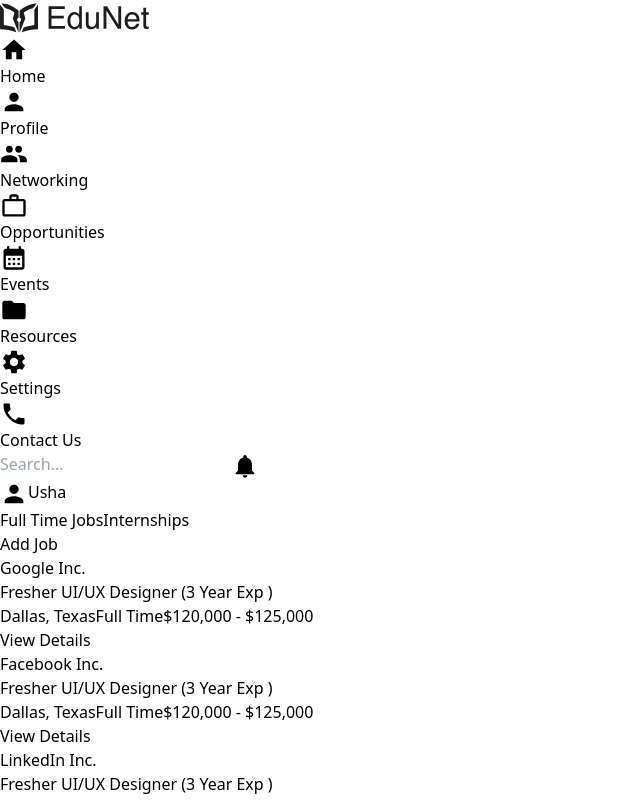
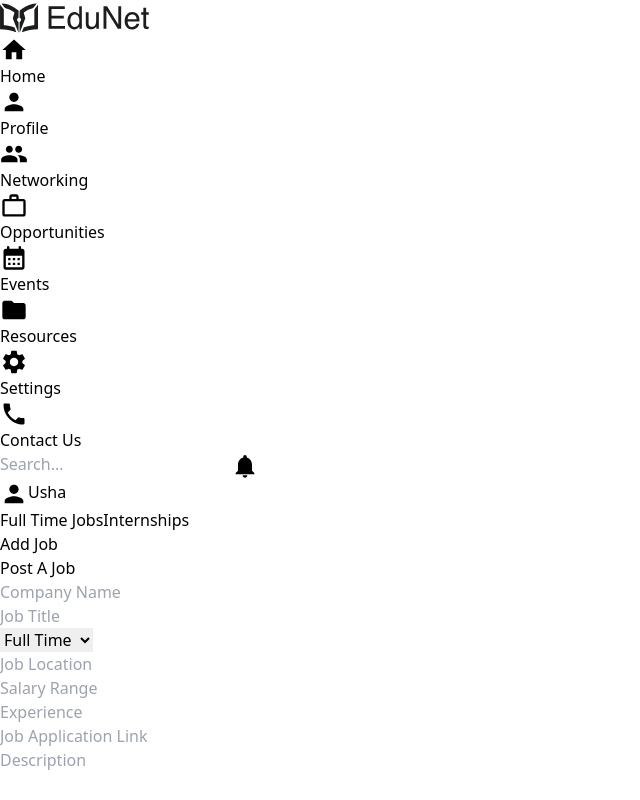
Before and after one commit to shineychinthamalla/EduNet, a Next.js app: page /opportunities in a window 1280 px wide. Both pictures are taken after a click on the button "Add Job". Shown: the top 800 px of the page, without its empty margins (0-640 px from the left). Built offline with nearby package versions, Linux system fonts and the light colour scheme.

Commit message:
Added job page

```diff
--- a/src/app/opportunities/page.jsx
+++ b/src/app/opportunities/page.jsx
@@ -5,7 +5,7 @@
 
 const JobsPage = () => {
   return (
-    <div className="min-h-full bg-gray-100">
+    <div className="h-full">
       <Jobs />
     </div>
   );
--- /dev/null
+++ b/src/components/Jobs/AddJobForm.jsx
@@ -0,0 +1,166 @@
+import React, { useState } from "react";
+
+const AddJobForm = ({ onRegisterJob, onCancel }) => {
+  const [newJob, setNewJob] = useState({
+    company: "",
+    title: "",
+    location: "",
+    type: "Full Time",
+    salary: "",
+    experience: "",
+    jobLink: "",
+    description: "",
+  });
+
+  const [errors, setErrors] = useState({});
+
+  const validateForm = () => {
+    const newErrors = {};
+    if (!newJob.company.trim()) newErrors.company = "Company name is required";
+    if (!newJob.title.trim()) newErrors.title = "Job title is required";
+    if (!newJob.location.trim()) newErrors.location = "Location is required";
+    if (!newJob.salary.trim()) newErrors.salary = "Salary is required";
+
+    setErrors(newErrors);
+    return Object.keys(newErrors).length === 0;
+  };
+
+  const handleRegister = () => {
+    if (validateForm()) {
+      onRegisterJob(newJob);
+      setNewJob({
+        company: "",
+        title: "",
+        location: "",
+        type: "Full Time",
+        salary: "",
+        experience: "",
+        jobLink: "",
+        description: "",
+      });
+      setErrors({});
+    }
+  };
+
+  return (
+    <div className="space-y-4 mb-8">
+      <h2 className="text-xl font-bold">Post A Job</h2>
+      <div className="grid grid-cols-2 gap-4">
+        <div>
+          <input
+            className={`w-full px-3 py-2 border rounded-md ${
+              errors.company ? "border-red-500" : ""
+            }`}
+            type="text"
+            placeholder="Company Name"
+            value={newJob.company}
+            onChange={(e) => setNewJob({ ...newJob, company: e.target.value })}
+          />
+          {errors.company && (
+            <p className="text-red-500 text-sm mt-1">{errors.company}</p>
+          )}
+        </div>
+        <div>
+          <input
+            className={`w-full px-3 py-2 border rounded-md ${
+              errors.title ? "border-red-500" : ""
+            }`}
+            type="text"
+            placeholder="Job Title"
+            value={newJob.title}
+            onChange={(e) => setNewJob({ ...newJob, title: e.target.value })}
+          />
+          {errors.title && (
+            <p className="text-red-500 text-sm mt-1">{errors.title}</p>
+          )}
+        </div>
+        <div>
+          <select
+            className="w-full px-3 py-2 border rounded-md"
+            value={newJob.type}
+            onChange={(e) => setNewJob({ ...newJob, type: e.target.value })}
+          >
+            <option value="Full Time">Full Time</option>
+            <option value="Part Time">Part Time</option>
+            <option value="Contract">Contract</option>
+          </select>
+        </div>
+        <div>
+          <input
+            className={`w-full px-3 py-2 border rounded-md ${
+              errors.location ? "border-red-500" : ""
+            }`}
+            type="text"
+            placeholder="Job Location"
+            value={newJob.location}
+            onChange={(e) => setNewJob({ ...newJob, location: e.target.value })}
+          />
+          {errors.location && (
+            <p className="text-red-500 text-sm mt-1">{errors.location}</p>
+          )}
+        </div>
+        <div>
+          <input
+            className={`w-full px-3 py-2 border rounded-md ${
+              errors.salary ? "border-red-500" : ""
+            }`}
+            type="text"
+            placeholder="Salary Range"
+            value={newJob.salary}
+            onChange={(e) => setNewJob({ ...newJob, salary: e.target.value })}
+          />
+          {errors.salary && (
+            <p className="text-red-500 text-sm mt-1">{errors.salary}</p>
+          )}
+        </div>
+        <div>
+          <input
+            className="w-full px-3 py-2 border rounded-md"
+            type="text"
+            placeholder="Experience"
+            value={newJob.experience}
+            onChange={(e) =>
+              setNewJob({ ...newJob, experience: e.target.value })
+            }
+          />
+        </div>
+        <div className="col-span-2">
+          <input
+            className="w-full px-3 py-2 border rounded-md"
+            type="text"
+            placeholder="Job Application Link"
+            value={newJob.jobLink}
+            onChange={(e) => setNewJob({ ...newJob, jobLink: e.target.value })}
+          />
+        </div>
+        <div className="col-span-2">
+          <textarea
+            className="w-full px-3 py-2 border rounded-md"
+            rows="4"
+            placeholder="Description"
+            value={newJob.description}
+            onChange={(e) =>
+              setNewJob({ ...newJob, description: e.target.value })
+            }
+          />
+        </div>
+      </div>
+      <div className="flex space-x-4">
+        <button
+          className="bg-black text-white px-4 py-2 rounded-md"
+          onClick={handleRegister}
+        >
+          Register
+        </button>
+        <button
+          className="bg-black text-white px-4 py-2 rounded-md"
+          onClick={onCancel}
+        >
+          Cancel
+        </button>
+      </div>
+    </div>
+  );
+};
+
+export default AddJobForm;
--- a/src/components/Jobs/Job.jsx
+++ b/src/components/Jobs/Job.jsx
@@ -1,11 +1,12 @@
 import React, { useState } from "react";
 import JobCard from "./JobCard";
 import Navigation from "./JobsNavigation";
+import AddJobForm from "./AddJobForm";
 
 const Jobs = () => {
   const [activeTab, setActiveTab] = useState("fullTime");
 
-  const jobListings = [
+  const [jobListings, setJobListings] = useState([
     {
       company: "Google Inc.",
       title: "Fresher UI/UX Designer (3 Year Exp )",
@@ -27,23 +28,49 @@
       type: "Full Time",
       salary: "$120,000 - $125,000",
     },
-    // Add more job listings here...
-  ];
+  ]);
+
+  const [isFormVisible, setIsFormVisible] = useState(false);
+
+  const handleAddJob = () => {
+    setIsFormVisible(true);
+  };
+
+  const handleCancelForm = () => {
+    setIsFormVisible(false);
+  };
+
+  const handleRegisterJob = (newJob) => {
+    setJobListings((prevJobs) => [...prevJobs, newJob]);
+    setIsFormVisible(false);
+  };
 
   return (
     <div className="container mx-auto px-4 py-8">
       <div className="flex justify-between items-center mb-6">
         <Navigation activeTab={activeTab} setActiveTab={setActiveTab} />
-        <button className="bg-gray-200 text-gray-800 px-4 py-2 rounded-md">
+        <button
+          className="bg-gray-200 text-gray-800 px-4 py-2 rounded-md"
+          onClick={handleAddJob}
+        >
           Add Job
         </button>
       </div>
 
-      <div className="space-y-4 mt-8">
-        {jobListings.map((job, index) => (
-          <JobCard key={index} {...job} />
-        ))}
-      </div>
+      {/* Show form if Add Job button is clicked */}
+      {isFormVisible ? (
+        <AddJobForm
+          onRegisterJob={handleRegisterJob}
+          onCancel={handleCancelForm}
+        />
+      ) : (
+        /* Job Listings */
+        <div className="space-y-4 mt-8">
+          {jobListings.map((job, index) => (
+            <JobCard key={index} {...job} />
+          ))}
+        </div>
+      )}
     </div>
   );
 };
```
